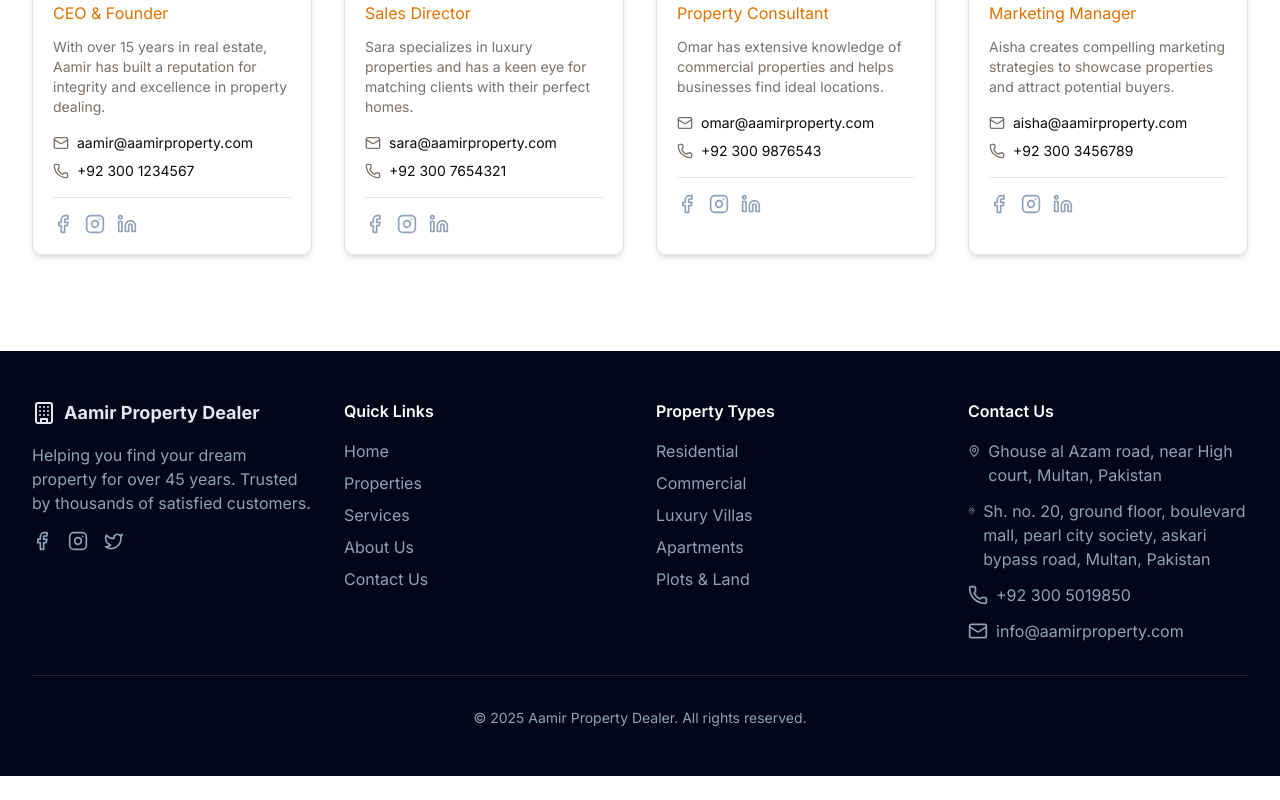
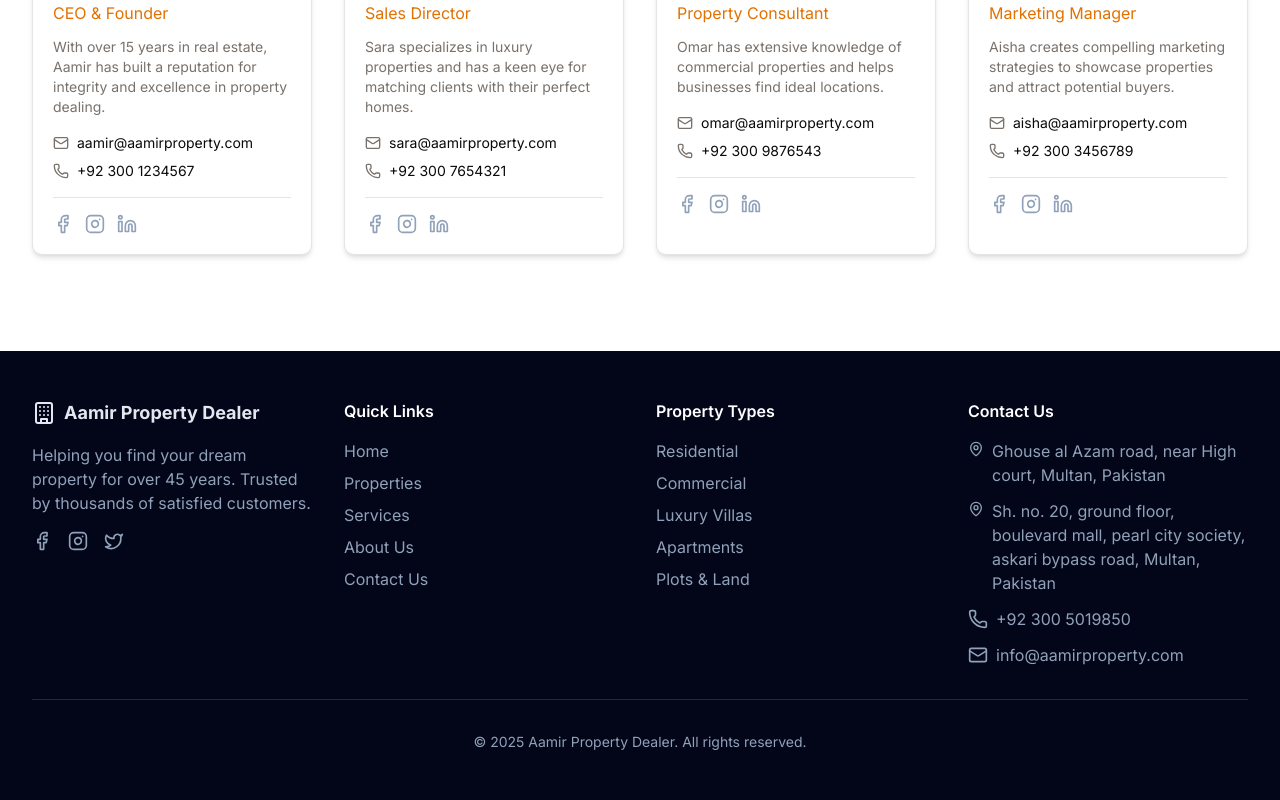
Before and after one commit to saksak218/aamir-property-dealer, a Next.js app: page / in a window 1280 px wide. Shown: the part 4418-5218 px from the top of the page. Before the commit the page ends 5194 px from the top, so only its background shows below. Built offline with nearby package versions, Linux system fonts and the light colour scheme.

Commit message:
Fix UI/UX tweaks

```diff
--- a/src/components/layout/Footer.tsx
+++ b/src/components/layout/Footer.tsx
@@ -148,13 +148,17 @@ const Footer = () => {
             <h3 className="mb-4 font-semibold text-white">Contact Us</h3>
             <ul className="space-y-3">
               <li className="flex items-start">
-                <MapPin className="mt-0.5 mr-2 w-5 h-5 text-slate-400" />
+                <span className="flex items-center h-[1lh]]">
+                  <MapPin className="mt-0.5 mr-2 w-4 h-4 text-slate-400" />
+                </span>
                 <span className="text-slate-400">
                   Ghouse al Azam road, near High court, Multan, Pakistan
                 </span>
               </li>
               <li className="flex items-start">
-                <MapPin className="mt-0.5 mr-2 w-5 h-5 text-slate-400" />
+                <span className="flex items-center h-[1lh]]">
+                  <MapPin className="mt-0.5 mr-2 w-4 h-4 text-slate-400" />
+                </span>
                 <span className="text-slate-400">
                   Sh. no. 20, ground floor, boulevard mall, pearl city society,
                   askari bypass road, Multan, Pakistan
```
